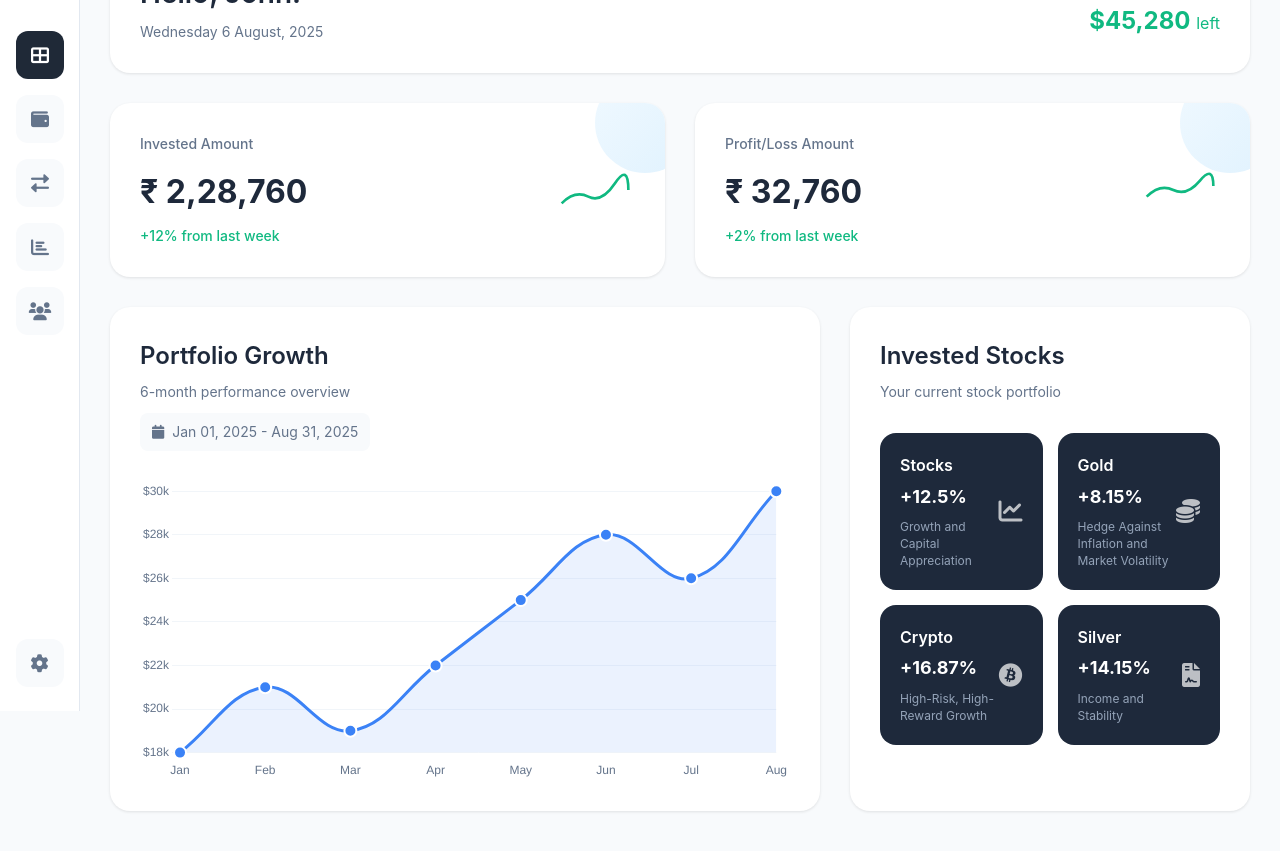
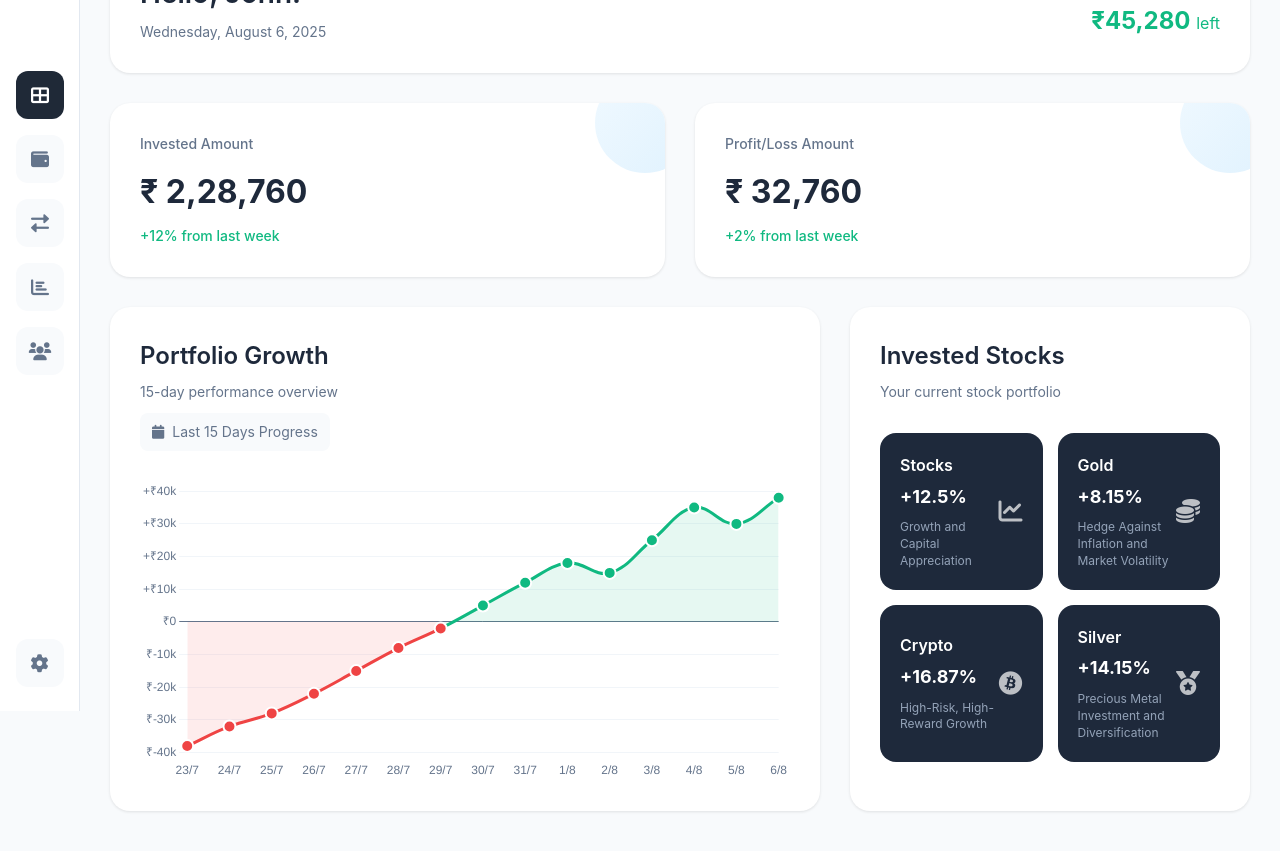
Before and after one commit to negia7265/Group_Project_HSBC_Frontend, a plain HTML site: page index.html in a window 1280 px wide. Shown: the part 89-940 px from the top of the page. Drawn offline with nearby package versions, Linux system fonts and the light colour scheme; no server answers.

Commit message:
Made changes in dashboard page(portfolio graph with 15-day profit/loss)

```diff
--- a/index.html
+++ b/index.html
@@ -47,12 +47,12 @@
                 <header class="header">
                     <div class="header-left">
                         <h1 id="user-name">Hello, John!</h1>
-                        <p class="date">Monday, June 12, 2025</p>
+                        <p class="date" id="current-date">Loading date...</p>
                     </div>
                     <div class="header-right">
                         <div class="investment-limit">
                             <span class="label">Investment Limit</span>
-                            <span class="amount" id="budget-amount">$45,280 <span class="left">left</span></span>
+                            <span class="amount" id="budget-amount">₹45,280 <span class="left">left</span></span>
                         </div>
                     </div>
                 </header>
@@ -65,11 +65,11 @@
                             <div class="amount" id="invested_amount">₹ 2,28,760</div>
                             <div class="change positive">+12% from last week</div>
                         </div>
-                        <div class="card-chart">
+                        <!-- <div class="card-chart">
                             <svg viewBox="0 0 60 30" class="mini-chart">
                                 <path d="M5,25 Q15,15 25,20 T45,10 T55,15" stroke="#10b981" stroke-width="2" fill="none"/>
                             </svg>
-                        </div>
+                        </div> -->
                     </div>
                     <div class="overview-card">
                         <div class="card-content">
@@ -77,11 +77,11 @@
                             <div class="amount" id="profit_amount">₹ 32,760</div>
                             <div class="change positive">+2% from last week</div>
                         </div>
-                        <div class="card-chart">
+                        <!-- <div class="card-chart">
                             <svg viewBox="0 0 60 30" class="mini-chart">
                                 <path d="M5,20 Q15,10 25,15 T45,8 T55,12" stroke="#10b981" stroke-width="2" fill="none"/>
                             </svg>
-                        </div>
+                        </div> -->
                     </div>
                 </div>
 
@@ -91,10 +91,10 @@
                     <div class="chart-section">
                         <div class="section-header">
                             <h2>Portfolio Growth</h2>
-                            <p>6-month performance overview</p>
+                            <p>15-day performance overview</p>
                             <div class="date-range">
                                 <i class="fas fa-calendar"></i>
-                                Jan 01, 2025 - Aug 31, 2025
+                                Last 15 Days Progress
                             </div>
                         </div>
                         <div class="chart-container">
@@ -137,9 +137,9 @@
                                 <div class="stock-info">
                                     <h4>Silver</h4>
                                     <div class="return positive" id="silver_percent">+14.15%</div>
-                                    <p>Income and Stability</p>
+                                    <p>Precious Metal Investment and Diversification</p>
                                 </div>
-                                <i class="fas fa-file-contract"></i>
+                                <i class="fas fa-medal"></i>
                             </div>
                         </div>
                     </div>
@@ -150,8 +150,27 @@
 
     <script src="script.js"></script>
     <script>
-        // Set active navigation item
+        // Function to get current date in a nice format
+        function getCurrentDate() {
+            const now = new Date();
+            const options = {
+                weekday: 'long',
+                year: 'numeric',
+                month: 'long',
+                day: 'numeric'
+            };
+            return now.toLocaleDateString('en-US', options);
+        }
+
+        // Set active navigation item and update date
         document.addEventListener('DOMContentLoaded', function() {
+            // Update the date to current real date
+            const dateElement = document.getElementById('current-date');
+            if (dateElement) {
+                dateElement.textContent = getCurrentDate();
+            }
+
+            // Navigation active state logic
             const currentPath = window.location.pathname;
             const navItems = document.querySelectorAll('.nav-item');
 
--- a/script.js
+++ b/script.js
@@ -1,67 +1,4 @@
 // Navigation functionality
-document.addEventListener("DOMContentLoaded", () => {
-    console.log("Document loaded, initializing navigation...");
-    loadUserData();
-    setDate();
-    getInvestedAmount();
-    getProfit();
-    getAssetPerformance();
-});
-async function getAssetPerformance() {
-    const stockRes = await fetch(`http://localhost:8888/get_profit_percent/stock`);
-    const cryptoRes = await fetch(`http://localhost:8888/get_profit_percent/crypto`);
-    const goldRes = await fetch(`http://localhost:8888/get_profit_percent/gold`);
-    const silverRes = await fetch(`http://localhost:8888/get_profit_percent/silver`);
-
-    const stock = await stockRes.json();
-    const crypto = await cryptoRes.json();
-    const gold = await goldRes.json();
-    const silver = await silverRes.json();
-
-    function formatProfit(profit) {
-        const value = parseFloat(profit).toFixed(2);
-        return profit >= 0 ? `+${value}%` : `${value}%`;
-    }
-
-    document.getElementById("stock_percent").textContent = formatProfit(stock[0].profit_percent);
-    document.getElementById("crypto_percent").textContent = formatProfit(crypto[0].profit_percent);
-    document.getElementById("gold_percent").textContent = formatProfit(gold[0].profit_percent);
-    document.getElementById("silver_percent").textContent = formatProfit(silver[0].profit_percent);
-
-    console.log("Asset Performance Data:", { stock, crypto, gold, silver });
-}
-async function getProfit() {
-    const profit = await fetch(`http://localhost:8888/get_profit`);
-    const data = await profit.json();
-
-    document.getElementById("profit_amount").textContent = `₹ ${data[0].total_profit.toLocaleString()}`;
-
-}
-async function getInvestedAmount() {
-    const invested=await fetch(`http://localhost:8888/total_investment`);
-    const data = await invested.json();
-    document.getElementById("invested_amount").textContent = `₹ ${data[0].total_investment.toLocaleString()}`;
-}
-async function setDate() {
-    const dateElement = document.querySelector(".date");
-
-    const options = { weekday: 'long', year: 'numeric', month: 'long', day: 'numeric' };
-    const today = new Date();
-    const formattedDate = today.toLocaleDateString('en-IN', options);
-
-    dateElement.textContent = formattedDate;
-}
-async function loadUserData() {
-    // Fetch and populate user name and budget
-        const userRes = await fetch(`http://localhost:8888/user_details`);
-        const user = await userRes.json();
-        const invested=await fetch(`http://localhost:8888/total_investment`);
-        const invested_data = await invested.json();
-        document.getElementById("user-name").textContent = `Hello ${user[0].user_name}`;
-        document.getElementById("budget-amount").innerHTML =
-            `₹${user[0].budget-invested_data[0].total_investment} <span class="left">left</span>`;
-        console.log("User data loaded:", user);
-}
 document.addEventListener('DOMContentLoaded', function() {
     const navItems = document.querySelectorAll('.nav-item');
     const pages = document.querySelectorAll('.page');
@@ -95,26 +32,73 @@ function toggleSection(sectionId) {
 
 // Chart initialization
 function initializeCharts() {
-    // Portfolio Growth Chart
+    // Portfolio Growth Chart - 15 days with profits and losses
     const portfolioCtx = document.getElementById('portfolioChart');
     if (portfolioCtx) {
+        // Generate 15 days of data starting from 15 days ago
+        const labels = [];
+        const today = new Date();
+        for (let i = 14; i >= 0; i--) {
+            const date = new Date();
+            date.setDate(today.getDate() - i);
+            labels.push(date.getDate() + '/' + (date.getMonth() + 1));
+        }
+
+        // Portfolio data with losses, recovery, and profits (-40k to +40k range)
+        const portfolioData = [
+            -38000,  // Started with major loss
+            -32000,  // Heavy loss continues
+            -28000,  // Reducing loss
+            -22000,  // Still significant loss
+            -15000,  // Loss reducing
+            -8000,   // Smaller loss
+            -2000,   // Near break even
+            5000,    // Small profit
+            12000,   // Growing profit
+            18000,   // Good growth
+            15000,   // Some decline
+            25000,   // Strong recovery
+            35000,   // Peak profit
+            30000,   // Minor decline
+            38000    // Current strong profit
+        ];
+
         new Chart(portfolioCtx, {
             type: 'line',
             data: {
-                labels: ['Jan', 'Feb', 'Mar', 'Apr', 'May', 'Jun', 'Jul', 'Aug'],
+                labels: labels,
                 datasets: [{
-                    label: 'Portfolio Value',
-                    data: [18000, 21000, 19000, 22000, 25000, 28000, 26000, 30000],
-                    borderColor: '#3b82f6',
-                    backgroundColor: 'rgba(59, 130, 246, 0.1)',
+                    label: 'Portfolio P&L',
+                    data: portfolioData,
+                    borderColor: function(context) {
+                        const value = context.parsed?.y || 0;
+                        return value >= 0 ? '#10b981' : '#ef4444';
+                    },
+                    backgroundColor: function(context) {
+                        const value = context.parsed?.y || 0;
+                        return value >= 0 ? 'rgba(16, 185, 129, 0.1)' : 'rgba(239, 68, 68, 0.1)';
+                    },
                     borderWidth: 3,
                     fill: true,
                     tension: 0.4,
-                    pointBackgroundColor: '#3b82f6',
+                    pointBackgroundColor: function(context) {
+                        const value = context.parsed?.y || 0;
+                        return value >= 0 ? '#10b981' : '#ef4444';
+                    },
                     pointBorderColor: '#ffffff',
                     pointBorderWidth: 2,
                     pointRadius: 6,
-                    pointHoverRadius: 8
+                    pointHoverRadius: 8,
+                    segment: {
+                        borderColor: function(ctx) {
+                            const value = ctx.p1.parsed.y;
+                            return value >= 0 ? '#10b981' : '#ef4444';
+                        },
+                        backgroundColor: function(ctx) {
+                            const value = ctx.p1.parsed.y;
+                            return value >= 0 ? 'rgba(16, 185, 129, 0.1)' : 'rgba(239, 68, 68, 0.1)';
+                        }
+                    }
                 }]
             },
             options: {
@@ -134,7 +118,9 @@ function initializeCharts() {
                         displayColors: false,
                         callbacks: {
                             label: function(context) {
-                                return '$' + context.parsed.y.toLocaleString();
+                                const value = context.parsed.y;
+                                const prefix = value >= 0 ? '+₹' : '₹';
+                                return prefix + Math.abs(value).toLocaleString();
                             }
                         }
                     }
@@ -155,8 +141,15 @@ function initializeCharts() {
                         }
                     },
                     y: {
+                        min: -40000,
+                        max: 40000,
                         grid: {
-                            color: '#f1f5f9',
+                            color: function(context) {
+                                if (context.tick.value === 0) {
+                                    return '#64748b'; // Darker line at zero
+                                }
+                                return '#f1f5f9';
+                            },
                             drawBorder: false
                         },
                         border: {
@@ -167,8 +160,15 @@ function initializeCharts() {
                             font: {
                                 size: 12
                             },
+                            stepSize: 10000,
                             callback: function(value) {
-                                return '$' + (value / 1000) + 'k';
+                                if (value === 0) {
+                                    return '₹0';
+                                } else if (value >= 0) {
+                                    return '+₹' + (value / 1000) + 'k';
+                                } else {
+                                    return '₹' + (value / 1000) + 'k';
+                                }
                             }
                         }
                     }
@@ -269,7 +269,7 @@ document.addEventListener('click', function(e) {
         const investmentAmount = 1000; // This would be the amount they want to invest
 
         if (investmentAmount > currentLimit) {
-            alert('Investment limit exceeded! You have $' + currentLimit + ' remaining for this month.');
+            alert('Investment limit exceeded! You have ₹' + currentLimit + ' remaining for this month.');
             return;
         }
 
@@ -346,7 +346,7 @@ function updateInvestmentLimit() {
             // Update the header display
             const limitDisplay = document.querySelector('.investment-limit .amount');
             if (limitDisplay) {
-                limitDisplay.innerHTML = `$${newLimit.toLocaleString()} <span class="left">left</span>`;
+                limitDisplay.innerHTML = `₹${newLimit.toLocaleString()} <span class="left">left</span>`;
             }
 
             // Save to backend/localStorage (Note: Not available in Claude artifacts)
@@ -451,7 +451,7 @@ function validateInvestmentAmount(amount, availableLimit) {
     }
 
     if (amount > availableLimit) {
-        showNotification(`Investment limit exceeded! You have $${availableLimit.toLocaleString()} remaining.`, 'error');
+        showNotification(`Investment limit exceeded! You have ₹${availableLimit.toLocaleString()} remaining.`, 'error');
         return false;
     }
 
@@ -470,7 +470,7 @@ function initializeSearch() {
     }
 }
 
-// // Track if this is the initial page load
+// Track if this is the initial page load
 // let isInitialLoad = true;
 
 // // Initialize all functionality
--- a/styles.css
+++ b/styles.css
@@ -50,6 +50,7 @@ body {
 }
 
 .nav-menu {
+    margin-top: 40px;
     list-style: none;
     display: flex;
     flex-direction: column;
```
